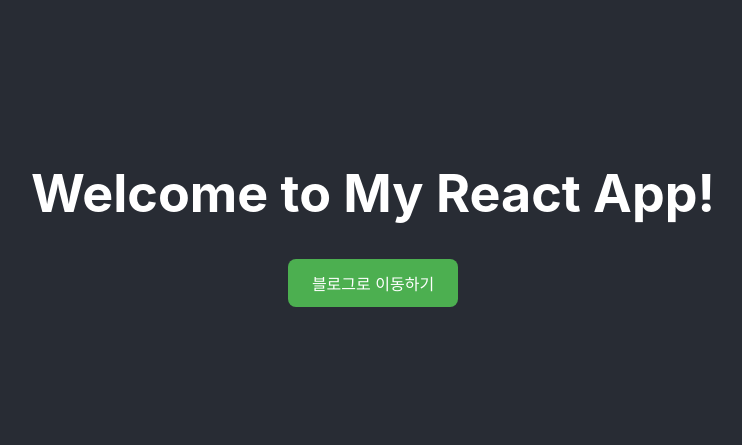
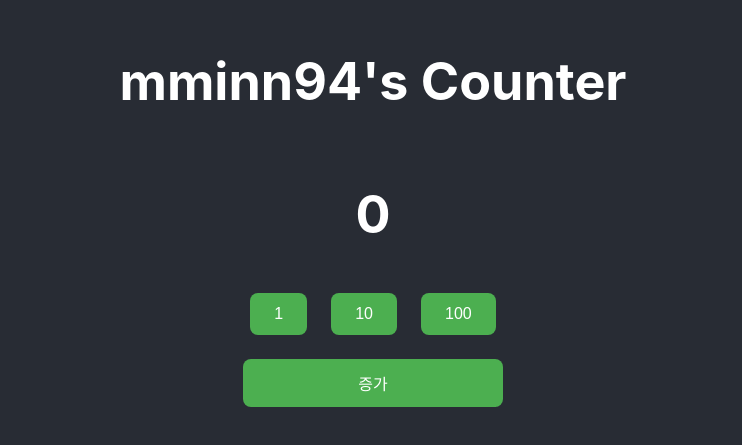
Before and after one commit to gdg-hongik-univ-program/gdg-4th-frontend-mission, a React (Create React App) app in the folder npm_mission/: page / in a window 1280 px wide. Shown: the part 183-628 px from the top of the page, without its empty margins (267-1009 px from the left). Built offline with nearby package versions, Linux system fonts and the light colour scheme.

Commit message:
2주차 미션1

```diff
--- a/npm_mission/src/App.js
+++ b/npm_mission/src/App.js
@@ -1,14 +1,22 @@
 // src/App.js
-import React from 'react';
+import React, {useState} from 'react';
 import './App.css';
 import Button from './components/Button';  // 아까 만든 Button 컴포넌트를 가져옵니다
 
 function App() {
+  const [step, setStep] = useState(0);
+  const [count, setCount] = useState(0);
   return (
     <div className="App">
       <header className="App-header">
-        <h1>Welcome to My React App!</h1>
-        <Button />
+        <h1>mminn94's Counter</h1>
+        <h1> {count} </h1>
+        <div>
+          <Button label="1" onClick = {()=>setStep(1)}/>
+          <Button label="10" onClick = {()=>setStep(10)}/>
+          <Button label="100" onClick = {()=>setStep(100)}/>
+        </div>
+        <Button label="증가" onClick = {()=> setCount(count+step)} style={{padding: "12px 115px"}}/>
       </header>
     </div>
   );
--- a/npm_mission/src/components/Button.jsx
+++ b/npm_mission/src/components/Button.jsx
@@ -1,12 +1,10 @@
 import React from "react";
 
-function Button() {
-  const handleClick = () => {
-    window.location.href = "https://velog.io/@mminn94/posts";
-  };
+function Button({label, onClick, style={}}) {
 
   const buttonStyle = {
     padding: "12px 24px",
+    margin: "12px",
     backgroundColor: "#4CAF50",
     color: "white",
     border: "none",
@@ -14,6 +12,7 @@ function Button() {
     cursor: "pointer",
     fontSize: "16px",
     transition: "background-color 0.3s",
+    ...style,
   };
 
   const hoverStyle = {
@@ -25,9 +24,9 @@ function Button() {
       style={buttonStyle}
       onMouseOver={(e) => (e.target.style.backgroundColor = hoverStyle.backgroundColor)}
       onMouseOut={(e) => (e.target.style.backgroundColor = buttonStyle.backgroundColor)}
-      onClick={handleClick}
+      onClick={onClick}
     >
-      블로그로 이동하기
+      {label}
     </button>
   );
 }
```
